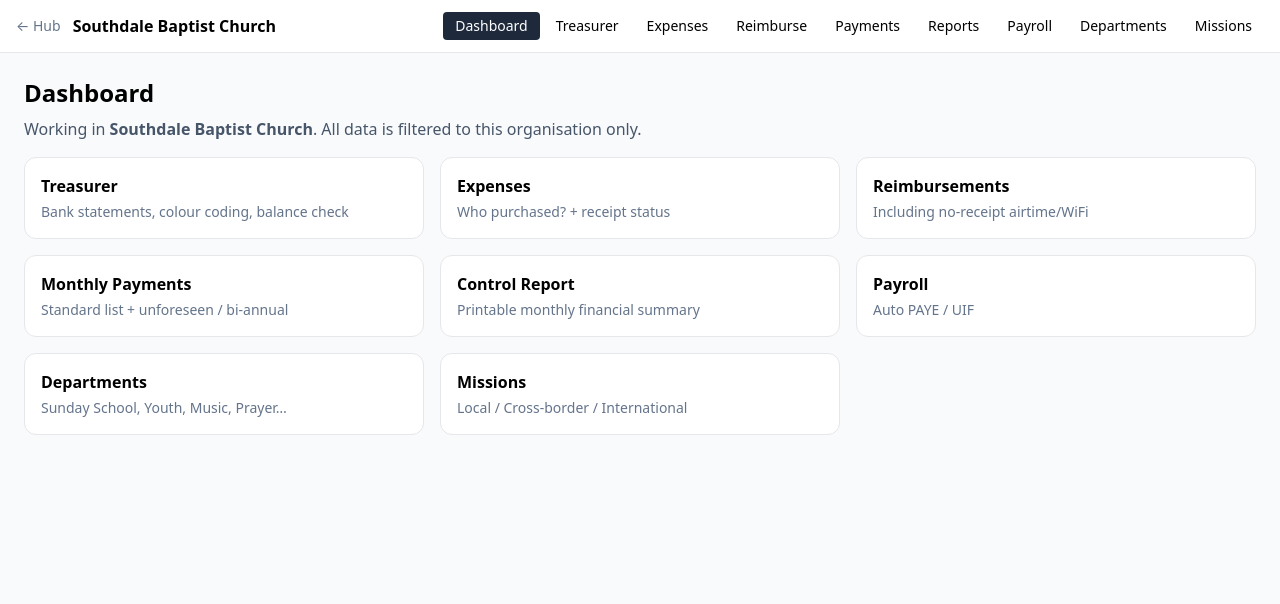
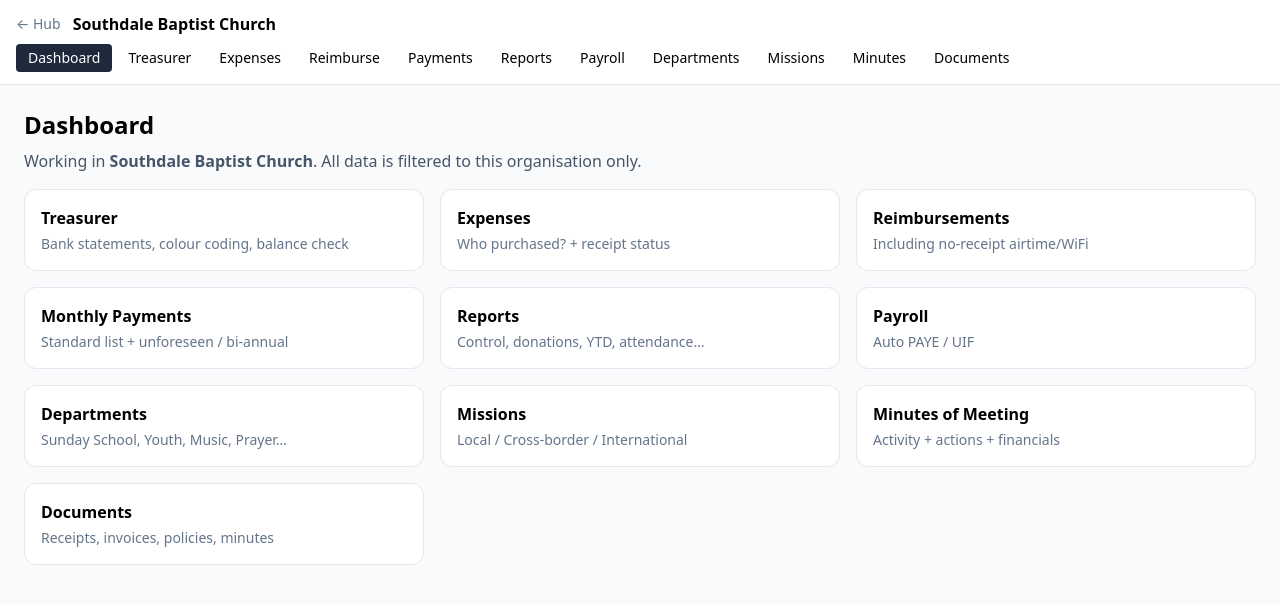
Before and after one commit to samsonmegan77-maker/shemesh-hub, a React (Vite) app: page / in a window 1280 px wide. Both pictures are taken after a click on the button 394 px from the left and 321 px from the top of the page. Shown: the top 604 px of the page. Built offline with nearby package versions, Linux system fonts and the light colour scheme.

Commit message:
Wire Documents, Minutes and ReportsHub into nav

```diff
--- a/src/App.tsx
+++ b/src/App.tsx
@@ -5,10 +5,12 @@ import Treasurer from './pages/Treasurer';
 import Expenses from './pages/Expenses';
 import Reimbursements from './pages/Reimbursements';
 import MonthlyPayments from './pages/MonthlyPayments';
-import Reports from './pages/Reports';
+import ReportsHub from './pages/ReportsHub';
 import Departments from './pages/Departments';
 import Missions from './pages/Missions';
 import Programmes from './pages/Programmes';
+import Documents from './pages/Documents';
+import Minutes from './pages/Minutes';
 import { OrgContext, derivePermissions, type Organisation, type OrgRole } from './lib/orgContext';
 
 const ORGS: Record<string, Organisation> = {
@@ -35,7 +37,9 @@ type Page =
   | 'reports'
   | 'departments'
   | 'missions'
-  | 'programmes';
+  | 'programmes'
+  | 'documents'
+  | 'minutes';
 
 export default function App() {
   const [currentOrg, setCurrentOrg] = useState<Organisation | null>(null);
@@ -103,6 +107,8 @@ export default function App() {
             {isSouthdale && navBtn('departments', 'Departments')}
             {isSouthdale && navBtn('missions', 'Missions')}
             {isBambanani && navBtn('programmes', 'Programmes')}
+            {navBtn('minutes', 'Minutes')}
+            {navBtn('documents', 'Documents')}
           </nav>
         </header>
 
@@ -155,8 +161,8 @@ export default function App() {
                     onClick={() => setPage('reports')}
                     className="bg-white border rounded-xl p-4 text-left hover:border-slate-400"
                   >
-                    <h3 className="font-semibold">Control Report</h3>
-                    <p className="text-sm text-slate-500 mt-1">Printable monthly financial summary</p>
+                    <h3 className="font-semibold">Reports</h3>
+                    <p className="text-sm text-slate-500 mt-1">Control, donations, YTD, attendance…</p>
                   </button>
                 )}
                 {permissions.canAccessPayroll && (
@@ -195,6 +201,20 @@ export default function App() {
                     <p className="text-sm text-slate-500 mt-1">Outreach, headcount, meals, impact</p>
                   </button>
                 )}
+                <button
+                  onClick={() => setPage('minutes')}
+                  className="bg-white border rounded-xl p-4 text-left hover:border-indigo-300"
+                >
+                  <h3 className="font-semibold">Minutes of Meeting</h3>
+                  <p className="text-sm text-slate-500 mt-1">Activity + actions + financials</p>
+                </button>
+                <button
+                  onClick={() => setPage('documents')}
+                  className="bg-white border rounded-xl p-4 text-left hover:border-slate-300"
+                >
+                  <h3 className="font-semibold">Documents</h3>
+                  <p className="text-sm text-slate-500 mt-1">Receipts, invoices, policies, minutes</p>
+                </button>
               </div>
             </div>
           )}
@@ -202,11 +222,13 @@ export default function App() {
           {page === 'expenses' && <Expenses />}
           {page === 'reimbursements' && <Reimbursements />}
           {page === 'payments' && <MonthlyPayments />}
-          {page === 'reports' && <Reports />}
+          {page === 'reports' && <ReportsHub />}
           {page === 'payroll' && <Payroll />}
           {page === 'departments' && <Departments />}
           {page === 'missions' && <Missions />}
           {page === 'programmes' && <Programmes />}
+          {page === 'minutes' && <Minutes />}
+          {page === 'documents' && <Documents />}
         </main>
       </div>
     </OrgContext.Provider>
```
